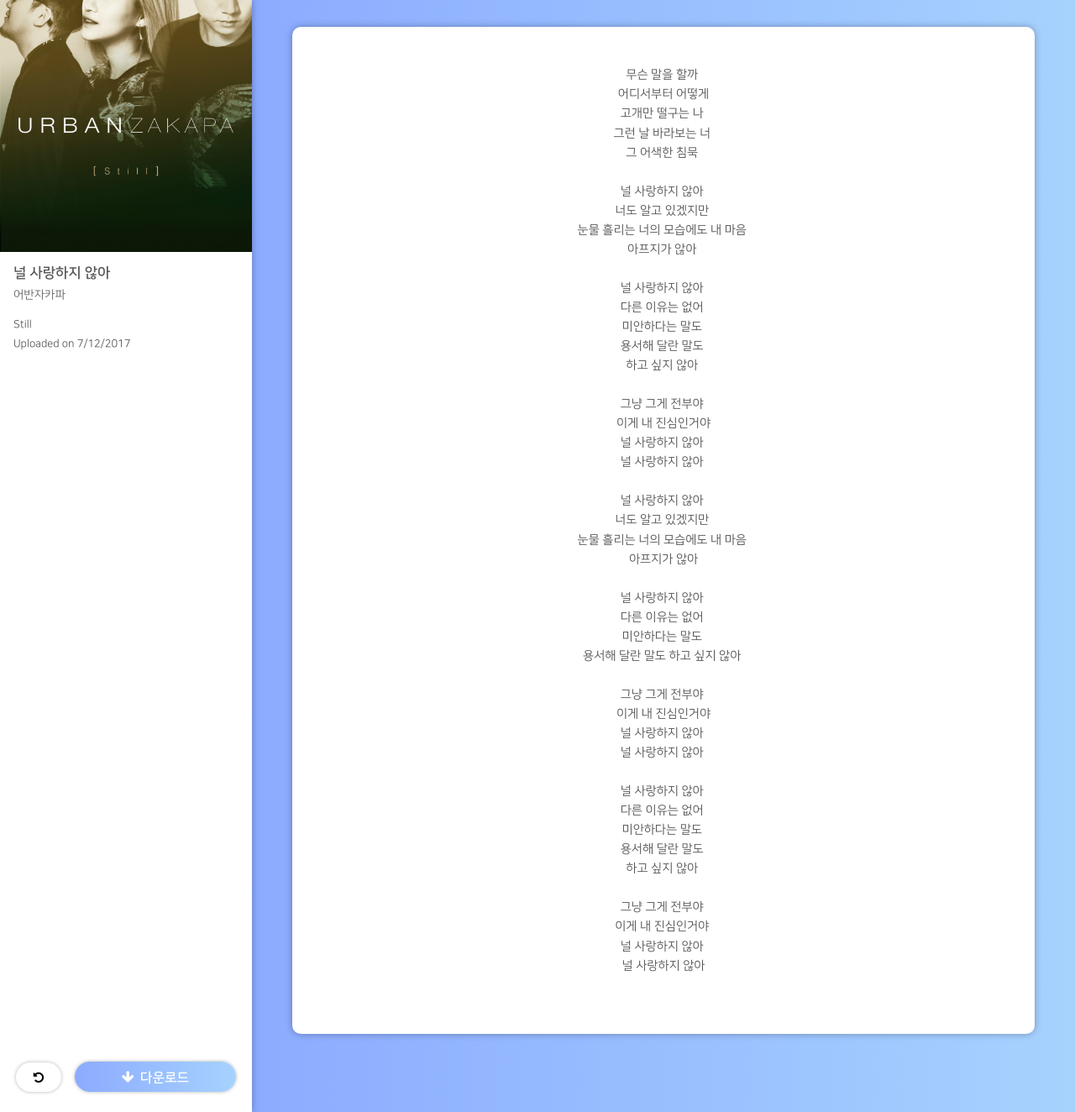
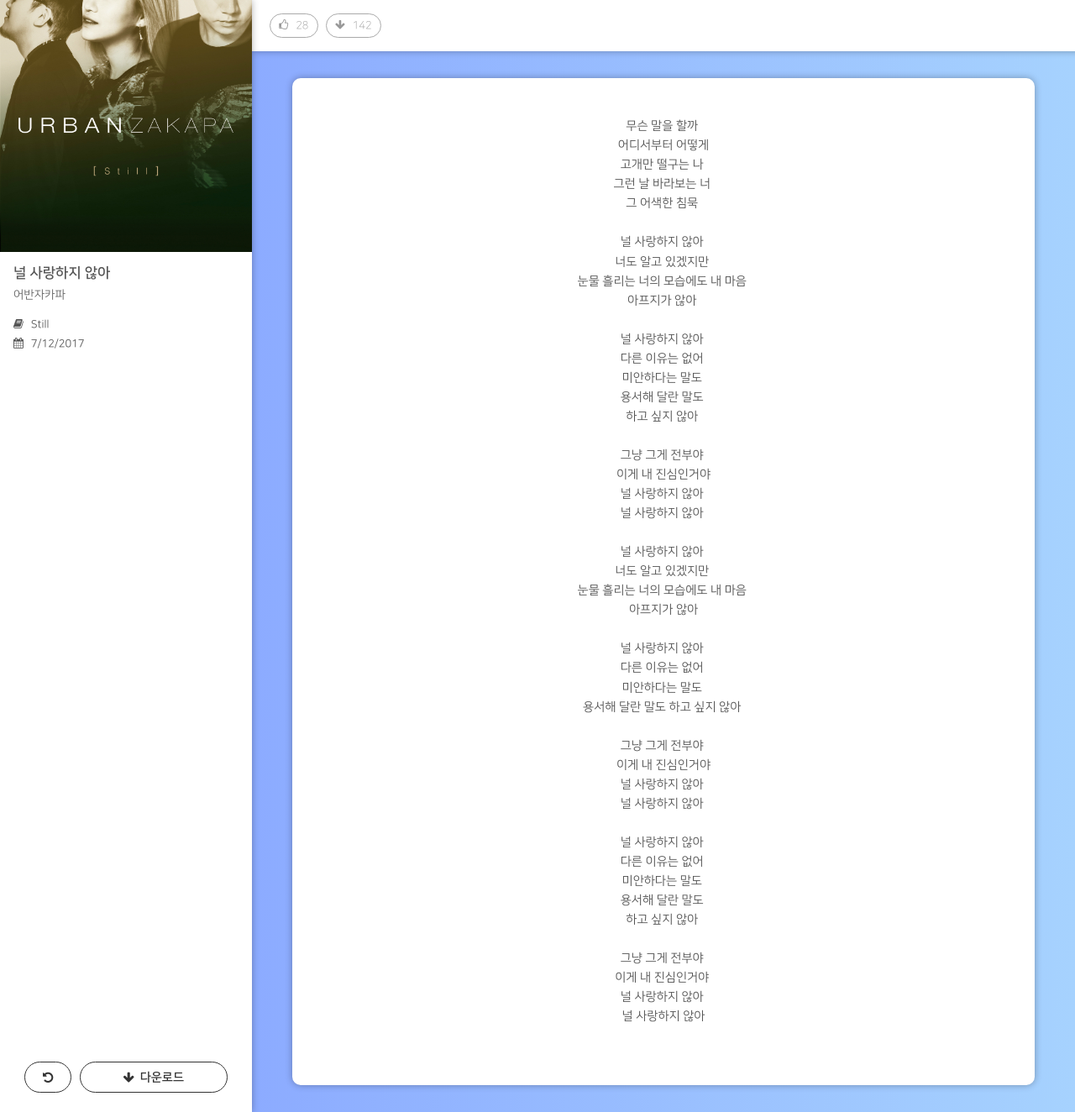
Before and after one commit to ykdhan/bebulo.com, a PHP site: page /music.html in a window 1280 px wide. Shown: the whole page at 84% size. Run offline with PHP 8.4, Linux system fonts and the light colour scheme; a stand-in replaces the project's code that opens the database connection; some libraries are stand-ins or nearby versions.

Commit message:
Done with music.html and started login.html

```diff
--- a/css/main.css
+++ b/css/main.css
@@ -34,7 +34,7 @@
 }
 .music-title {
     text-align: left;
-    font-size: 0.8rem;
+    font-size: 0.85rem;
     padding: 1rem;
     padding-bottom: 0;
     font-weight: 700 !important;
@@ -47,7 +47,6 @@
     font-weight: 500 !important;
     color: #666;
 }
-
 
 
 
--- a/css/music.css
+++ b/css/music.css
@@ -79,16 +79,22 @@
     padding-left: 1rem;
     font-weight: 500 !important;
 }
+.music-icon {
+    margin-right: 0.7em;
+}
 
 
 .submit-button {
-    font-size: 1rem;
-    color: #fff;
+    font-size: 0.9rem;
+    color: #333;
     padding: 0.5rem;
-    width: 12rem;
-    border: 0;
-    border-radius: 500px;
+    width: 11rem;
+    border: 1px solid #333;
+    border-radius: 100px;
     vertical-align: middle;
+    background: none;
+
+    /*
     background: rgba(140,171,255,1) !important;
     background: -moz-linear-gradient(left, rgba(140,171,255,1) 0%, rgba(166,210,254,1) 100%) !important;
     background: -webkit-gradient(left top, right top, color-stop(0%, rgba(140,171,255,1)), color-stop(100%, rgba(166,210,254,1))) !important;
@@ -97,34 +103,62 @@
     background: -ms-linear-gradient(left, rgba(140,171,255,1) 0%, rgba(166,210,254,1) 100%) !important;
     background: linear-gradient(to right, rgba(140,171,255,1) 0%, rgba(166,210,254,1) 100%) !important;
     filter: progid:DXImageTransform.Microsoft.gradient( startColorstr='#8cabff', endColorstr='#a6d2fe', GradientType=1 ) !important;
-    -webkit-box-shadow: 0px 0px 4px 0px rgba(0,0,0,0.3);
-    -moz-box-shadow: 0px 0px 4px 0px rgba(0,0,0,0.3);
-    box-shadow: 0px 0px 4px 0px rgba(0,0,0,0.3);
+    */
 }
-.fa-arrow-down {
+
+
+.icon-download {
     font-size: 0.8rem;
     margin-top: 0.15rem;
     margin-right: 0.2rem;
 }
 .back-button {
     font-size: 0.9rem;
+    color: #333;
     padding: 1.3rem;
     padding-top: 0.7rem;
     padding-bottom: 0.5rem;
-    border: 0;
+    border: 1px solid #333;
+    border-radius: 100px;
     background: #fff;
-    border-radius: 500px;
     margin: 0;
-    margin-right: 1rem;
+    margin-right: 0.6rem;
     vertical-align: middle;
     background: #fff;
-    -webkit-box-shadow: 0px 0px 4px 0px rgba(0,0,0,0.3);
-    -moz-box-shadow: 0px 0px 4px 0px rgba(0,0,0,0.3);
-    box-shadow: 0px 0px 4px 0px rgba(0,0,0,0.3);
 }
 
 
 
+#music-board {
+    width: 100%;
+    background: #fff;
+    -webkit-box-shadow: 0px 0px 8px 0px rgba(0,0,0,0.3);
+    -moz-box-shadow: 0px 0px 8px 0px rgba(0,0,0,0.3);
+    box-shadow: 0px 0px 8px 0px rgba(0,0,0,0.3);
+    padding: 1em;
+    margin: 0;
+    text-align: left;
+}
+
+.board-button {
+    padding: 0.5em;
+    padding-left: 0.8em;
+    padding-right: 0.8em;
+    background: none;
+    border: 1px solid #aaa;
+    border-radius: 100px;
+    font-size: 0.8em;
+    color: #999;
+    font-weight: 300;
+    vertical-align: middle;
+    margin-left: 0.4em;
+}
+
+.board-icon {
+    margin-right: 0.7em;
+    margin-top: 0.05em;
+
+}
 
 
 
@@ -145,3 +179,48 @@
     font-size: 0.9rem;
     line-height: 1.6;
 }
+
+
+
+
+
+
+
+
+@media all and (min-width: 1230px) {
+
+
+
+}
+
+@media all and (max-width: 1229px) and (min-width: 960px) {
+
+
+
+}
+
+@media all and (max-width: 959px) and (min-width: 730px) {
+
+
+}
+
+@media all and (max-width: 729px) and (min-width: 640px) {
+
+
+    #music-lyric {
+        margin: 1.5rem;
+        padding: 2rem;
+        padding-left: 1em;
+        padding-right: 1em;
+    }
+    #music-lyric pre {
+        font-size: 0.9rem;
+        line-height: 1.6;
+    }
+
+}
+
+@media all and (max-width: 639px) and (min-width: 50px) {
+
+
+}
--- a/music.html
+++ b/music.html
@@ -55,16 +55,24 @@
         <div class="section-div">
             <div id="music-title">널 사랑하지 않아</div>
             <div id="music-singer">어반자카파</div>
-            <div id="music-album" class="music-info">Still</div>
-            <div id="music-date" class="music-info">Uploaded on 7/12/2017</div>
+            <div id="music-album" class="music-info"><i class="fa fa-book music-icon" aria-hidden="true"></i>Still</div>
+            <div id="music-date" class="music-info"><i class="fa fa-calendar music-icon" aria-hidden="true"></i>7/12/2017</div>
         </div>
         <div class="section-div align--bottom">
-            <button class="back-button" type="button"><i class="fa fa-undo" aria-hidden="true"></i></button><button class="submit-button" type="button"><i class="fa fa-arrow-down" aria-hidden="true"></i> 다운로드</button>
+            <a href="javascript:history.back()"><button class="back-button" type="button"><i class="fa fa-undo" aria-hidden="true"></i></button></a><button class="submit-button" type="button"><i class="fa fa-arrow-down icon-download" aria-hidden="true"></i> 다운로드</button>
         </div>
     </div>
 
 
     <div id="section-lyric" class="music-section bg--gradient">
+
+
+        <div id="music-board">
+            <button class="board-button"><i class="fa fa-thumbs-o-up board-icon" aria-hidden="true"></i>28</button>
+            <button class="board-button"><i class="fa fa-arrow-down board-icon" aria-hidden="true"></i>142</button>
+
+        </div>
+
         <div id="music-lyric">
             <pre>무슨 말을 할까
 어디서부터 어떻게
--- a/style.css
+++ b/style.css
@@ -22,11 +22,11 @@ body {
 
 a {
 	text-decoration: none;
-	color: initial;
+	color: #555;
 }
 a:hover{
 	text-decoration:none;
-	color: #333;
+	color: #555;
 }
 
 input, select, button, textarea, pre {
```
Also changed, not shown: login.html (added, +69 -0 lines).
